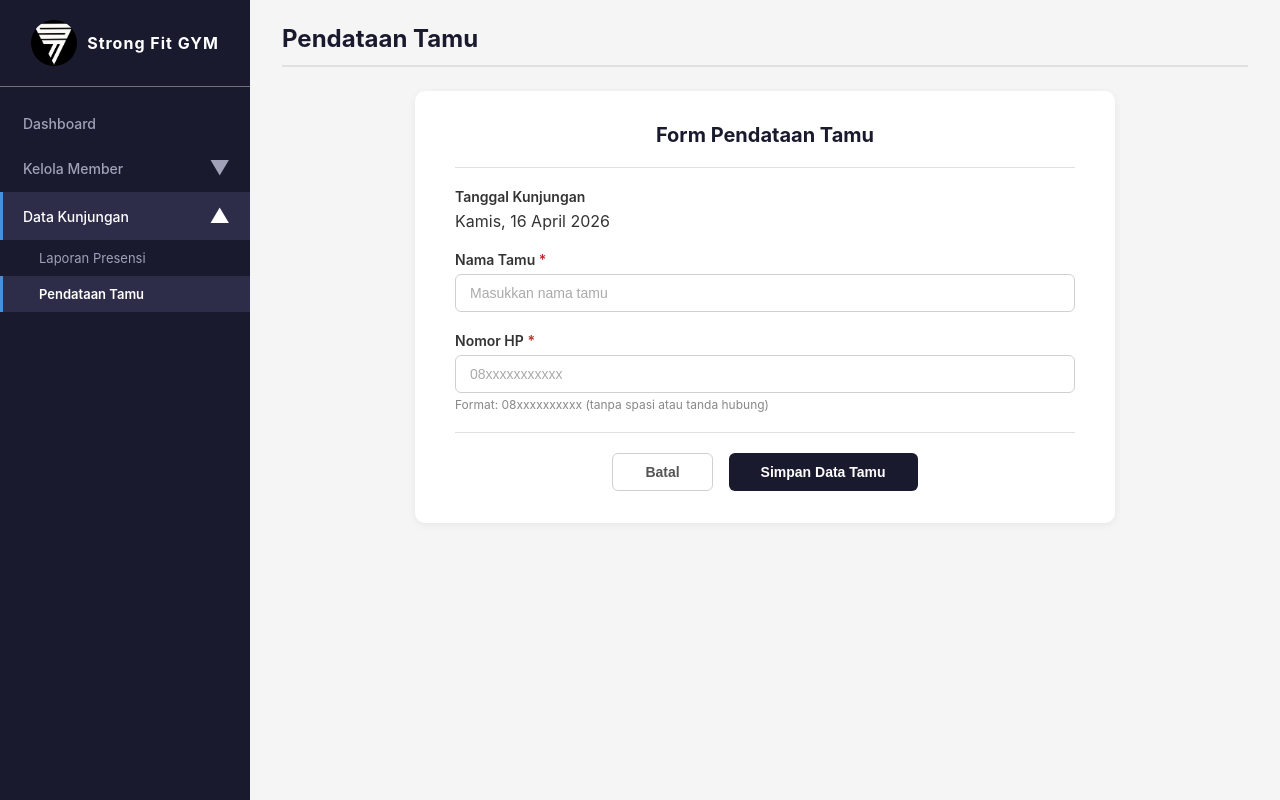
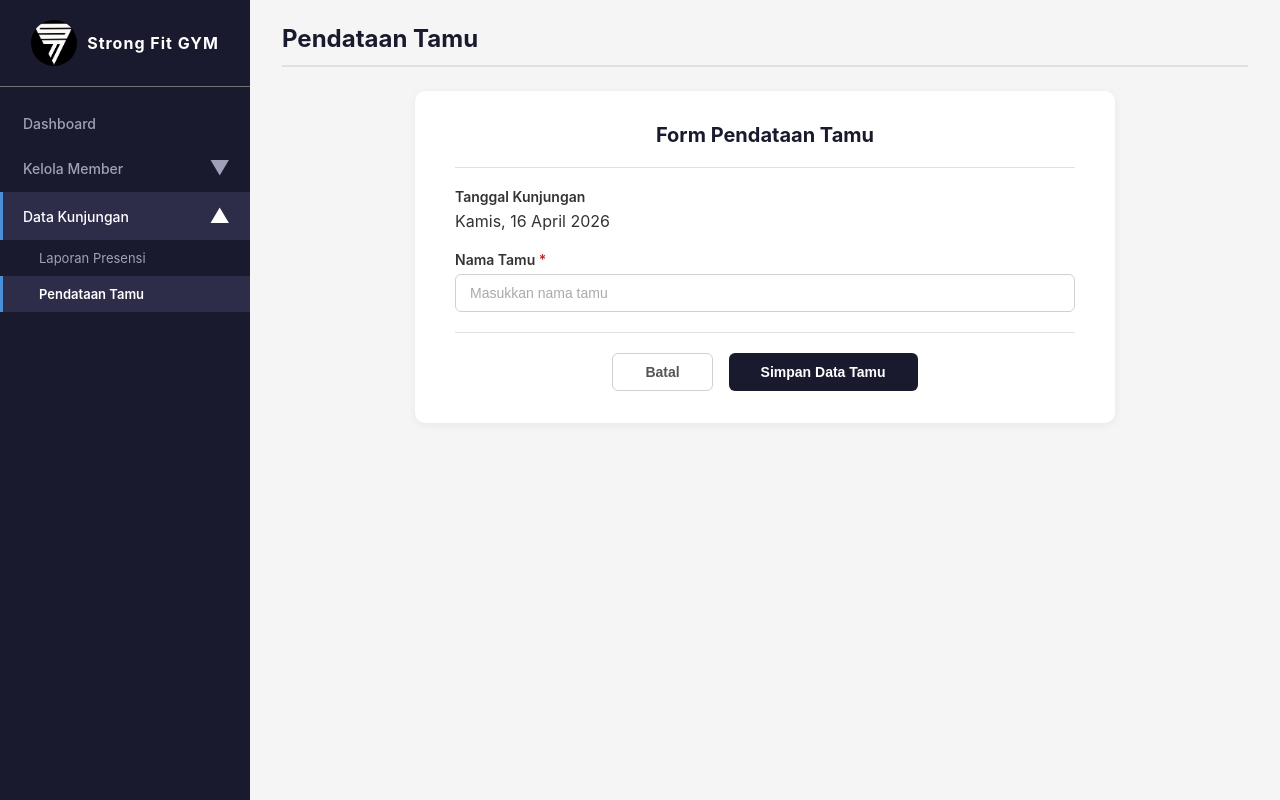
Before and after one commit to Sovenable/strongfit-gym-web, a React (Create React App) app: page /pendataan-tamu in a window 1280 px wide. Built offline with nearby package versions, Linux system fonts and the light colour scheme; no server answers; sample sign-in values are in the browser's storage.

Commit message:
ada update lagi

```diff
--- a/src/pages/DaftarMember.js
+++ b/src/pages/DaftarMember.js
@@ -173,6 +173,7 @@ function DaftarMember() {
     <div className="daftar-member">
       <h1 className="page-title">Daftar Member</h1>
 
+      {/* ===== RINGKASAN STATISTIK ===== */}
       <div className="card-section">
         <h2 className="section-title">Ringkasan Statistik</h2>
         <div className="ringkasan-stats">
@@ -199,6 +200,7 @@ function DaftarMember() {
         </div>
       </div>
 
+      {/* ===== FILTER & PENCARIAN ===== */}
       <div className="card-section">
         <h2 className="section-title">Filter & Pencarian</h2>
         <div className="filter-row">
@@ -234,6 +236,7 @@ function DaftarMember() {
         </div>
       </div>
 
+      {/* ===== TABEL DAFTAR MEMBER ===== */}
       <div className="card-section">
         <h2 className="section-title">Daftar Member</h2>
         <p style={{ fontSize: "13px", color: "#888", marginBottom: "12px" }}>
@@ -319,6 +322,7 @@ function DaftarMember() {
         )}
       </div>
 
+      {/* ===== MODAL DETAIL MEMBER — riwayat perpanjangan ===== */}
       {selectedMember && (
         <div className="modal-overlay" onClick={handleCloseModal}>
           <div className="modal-card" onClick={(e) => e.stopPropagation()}>
--- a/src/pages/PendataanTamu.js
+++ b/src/pages/PendataanTamu.js
@@ -5,7 +5,6 @@ import "./PendataanTamu.css";
 function PendataanTamu() {
   const [formData, setFormData] = useState({
     nama: "",
-    nomorHp: "",
   });
 
   const [errors, setErrors] = useState({});
@@ -31,12 +30,6 @@ function PendataanTamu() {
       newErrors.nama = "Nama hanya boleh huruf dan spasi";
     }
 
-    if (!formData.nomorHp.trim()) {
-      newErrors.nomorHp = "Nomor HP tidak boleh kosong";
-    } else if (!/^08\d{8,11}$/.test(formData.nomorHp)) {
-      newErrors.nomorHp = "Format: 08xxxxxxxxxx (10-13 digit)";
-    }
-
     setErrors(newErrors);
     return Object.keys(newErrors).length === 0;
   };
@@ -59,7 +52,7 @@ function PendataanTamu() {
       setSuccessMsg(
         `Tamu "${formData.nama}" berhasil dicatat pada ${tanggalHariIni}.`
       );
-      setFormData({ nama: "", nomorHp: "" });
+      setFormData({ nama: "" });
       setErrors({});
     } catch (error) {
       console.error("Error tambah tamu:", error);
@@ -69,7 +62,7 @@ function PendataanTamu() {
   };
 
   const handleBatal = () => {
-    setFormData({ nama: "", nomorHp: "" });
+    setFormData({ nama: "" });
     setErrors({});
     setSuccessMsg("");
   };
@@ -114,26 +107,6 @@ function PendataanTamu() {
             />
             {errors.nama && <span className="error-text">{errors.nama}</span>}
           </div>
-
-          <div className="form-group">
-            <label className="form-label">
-              Nomor HP <span className="required">*</span>
-            </label>
-            <input
-              type="text"
-              name="nomorHp"
-              className={`form-input ${errors.nomorHp ? "input-error" : ""}`}
-              placeholder="08xxxxxxxxxxx"
-              value={formData.nomorHp}
-              onChange={handleChange}
-            />
-            <span className="form-hint">
-              Format: 08xxxxxxxxxx (tanpa spasi atau tanda hubung)
-            </span>
-            {errors.nomorHp && (
-              <span className="error-text">{errors.nomorHp}</span>
-            )}
-          </div>
         </div>
 
         <div className="form-divider"></div>
--- a/src/services/firebaseService.js
+++ b/src/services/firebaseService.js
@@ -274,7 +274,6 @@ export const addTamu = async (tamuData) => {
 
   const newTamu = {
     nama: tamuData.nama,
-    nomorHp: tamuData.nomorHp,
     tanggalKunjungan: tanggal,
     waktuKunjungan: Timestamp.fromDate(now),
     createdAt: serverTimestamp(),
```
